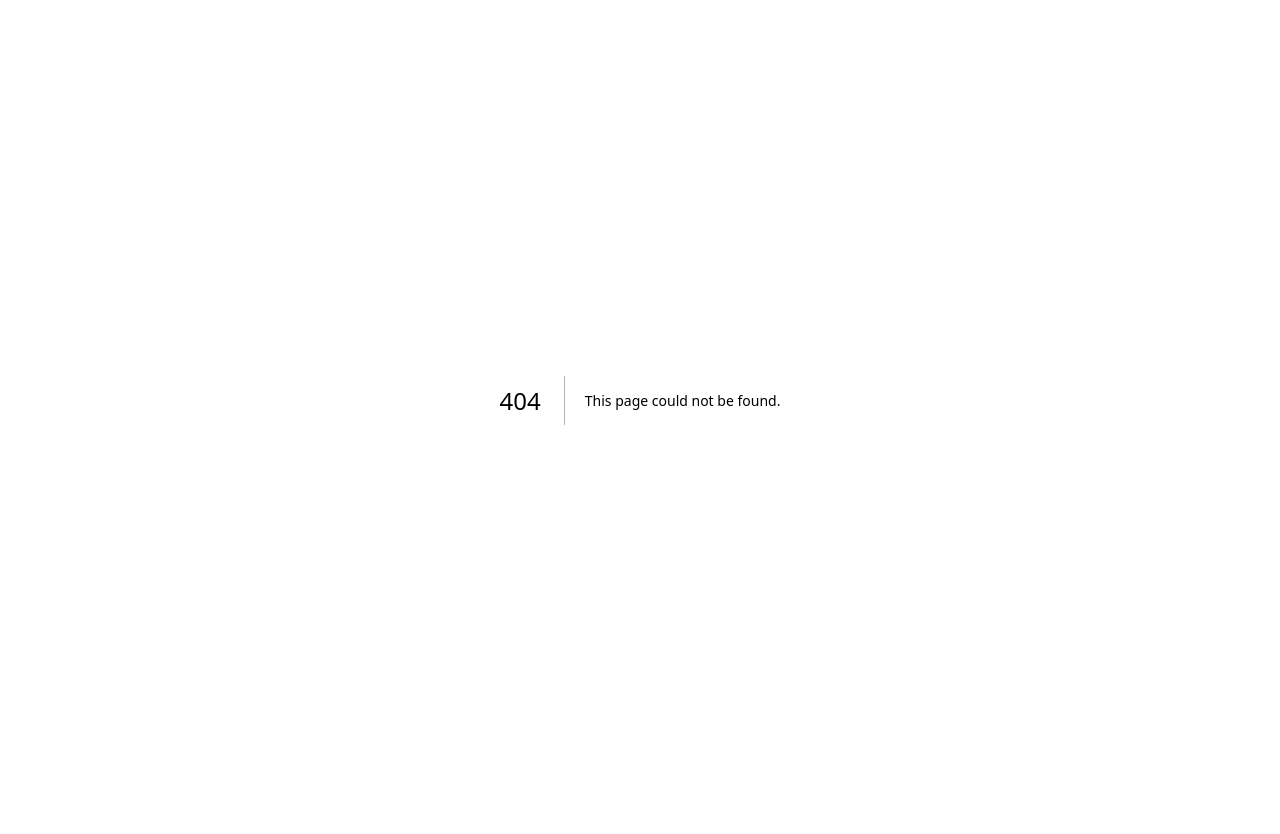
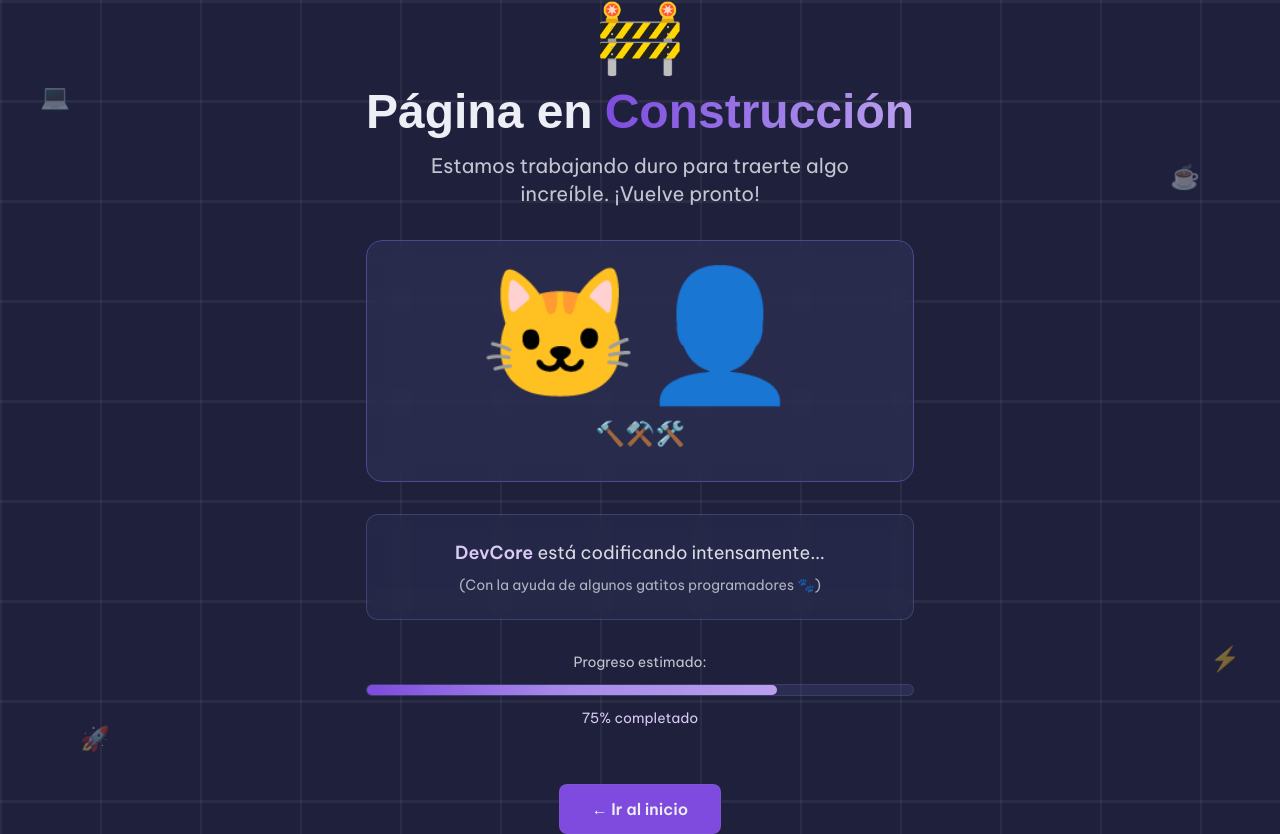
Before and after one commit to DevCore-PF/ProyectoFinalFront, a Next.js app in the folder front/: page /construction in a window 1280 px wide. Before the commit this address had no page. Before the commit the page ends 800 px from the top, so only its background shows below. Built offline with nearby package versions, Linux system fonts and the light colour scheme; a web font is replaced by a local one.

Commit message:
feature: page temporal  construction

```diff
--- /dev/null
+++ b/front/app/(public)/construction/page.tsx
@@ -0,0 +1,5 @@
+import UnderConstruction from '@/components/UnderConstruction';
+
+export default function ConstructionPage() {
+  return <UnderConstruction />;
+}
--- /dev/null
+++ b/front/components/UnderConstruction.tsx
@@ -0,0 +1,99 @@
+'use client';
+import React from 'react';
+import { useRouter } from 'next/navigation';
+
+const UnderConstruction = () => {
+  const router = useRouter();
+
+  const handleGoHome = () => {
+    router.push('/');
+  };
+  return (
+    <main className="relative min-h-screen bg-[linear-gradient(rgba(255,255,255,0.05)_3px,transparent_1px),linear-gradient(90deg,rgba(255,255,255,0.05)_2px,transparent_1px)] bg-size-[100px_100px]">
+      <div className="min-h-screen flex flex-col items-center justify-center px-4">
+
+
+        <div className="max-w-2xl mx-auto text-center space-y-8">
+
+
+          <div className="space-y-4">
+            <h1 className="text-6xl md:text-7xl font-title font-bold text-font-light">
+              🚧
+            </h1>
+            <h2 className="text-4xl md:text-5xl font-title font-bold text-font-light mb-4">
+              Página en
+              <span className="bg-gradient-to-r from-button to-accent-medium bg-clip-text text-transparent ml-3">
+                Construcción
+              </span>
+            </h2>
+            <p className="text-lg md:text-xl text-font-light/80 font-body max-w-lg mx-auto">
+              Estamos trabajando duro para traerte algo increíble. ¡Vuelve pronto!
+            </p>
+          </div>
+
+
+          <div className="relative">
+            <div className="bg-background2/30 border border-border rounded-2xl p-8 backdrop-blur-sm">
+              <div className="text-8xl md:text-9xl animate-bounce">
+                🐱‍👤
+              </div>
+              <div className="mt-4 text-2xl">
+                🔨⚒️🛠️
+              </div>
+            </div>
+          </div>
+
+
+          <div className="bg-background2/20 border border-border-light/30 rounded-xl p-6 backdrop-blur-sm">
+            <p className="text-font-light/90 font-body text-lg">
+              <span className="text-accent-light font-semibold">DevCore</span> está codificando intensamente...
+            </p>
+            <p className="text-font-light/70 text-sm mt-2">
+              (Con la ayuda de algunos gatitos programadores 🐾)
+            </p>
+          </div>
+
+
+          <div className="space-y-3">
+            <p className="text-font-light/80 text-sm font-body">Progreso estimado:</p>
+            <div className="w-full bg-background2/40 rounded-full h-3 border border-border-light/20">
+              <div className="bg-gradient-to-r from-button to-accent-medium h-full rounded-full relative overflow-hidden" style={{ width: '75%' }}>
+                <div className="absolute inset-0 bg-gradient-to-r from-transparent via-white/20 to-transparent animate-pulse"></div>
+              </div>
+            </div>
+            <p className="text-accent-light text-sm font-body">75% completado</p>
+          </div>
+
+
+          <div className="pt-6">
+            <button
+              onClick={handleGoHome}
+              data-button
+              className="bg-button hover:bg-button/90 text-font-light px-8 py-3 rounded-lg font-semibold transition-all duration-300 border border-border-light/20 backdrop-blur-sm"
+            >
+              ← Ir al inicio
+            </button>
+          </div>
+
+        </div>
+
+
+        <div className="absolute top-20 left-10 text-2xl opacity-30 animate-pulse">
+          💻
+        </div>
+        <div className="absolute top-40 right-20 text-2xl opacity-30 animate-pulse delay-1000">
+          ☕
+        </div>
+        <div className="absolute bottom-20 left-20 text-2xl opacity-30 animate-pulse delay-500">
+          🚀
+        </div>
+        <div className="absolute bottom-40 right-10 text-2xl opacity-30 animate-pulse delay-1500">
+          ⚡
+        </div>
+
+      </div>
+    </main>
+  );
+};
+
+export default UnderConstruction;
```
